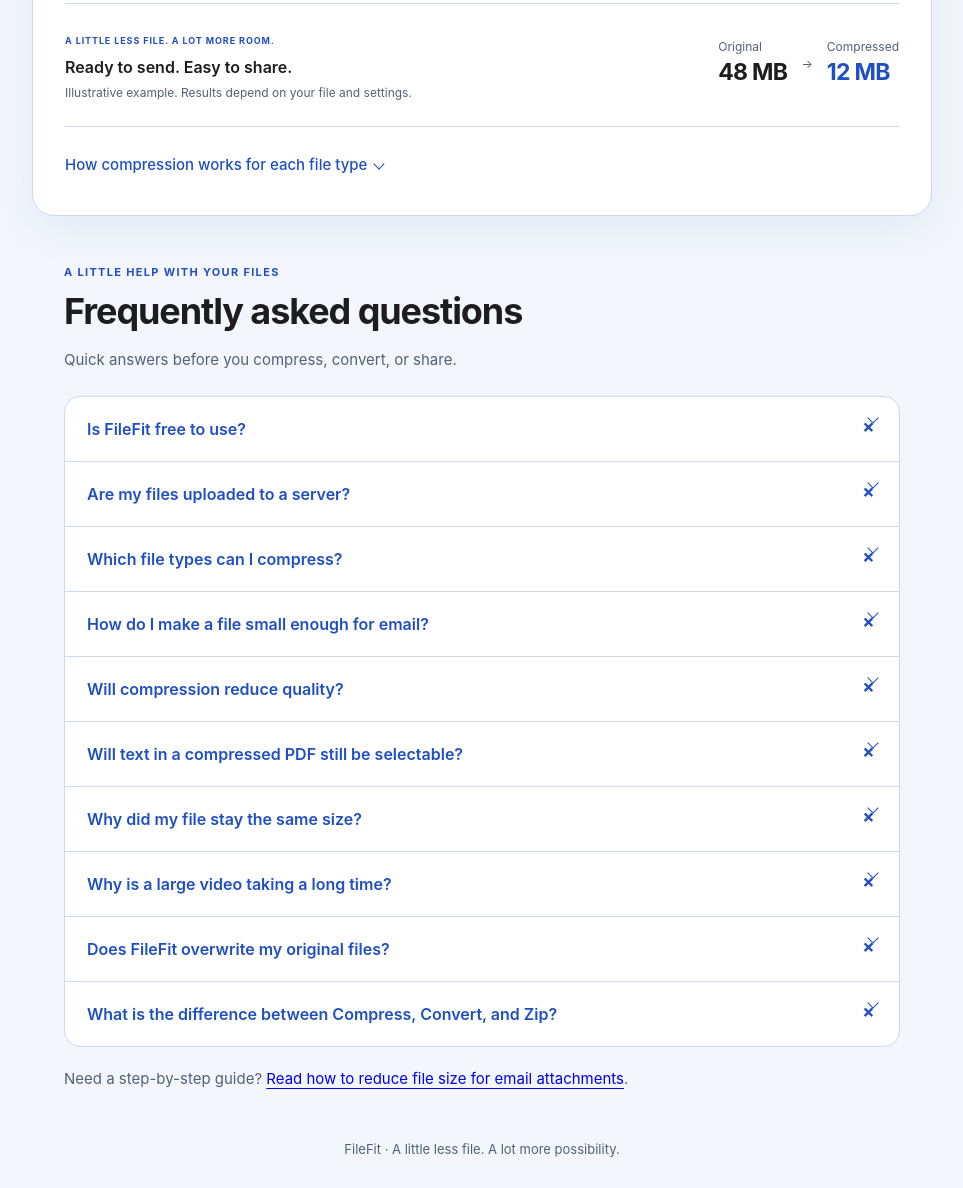
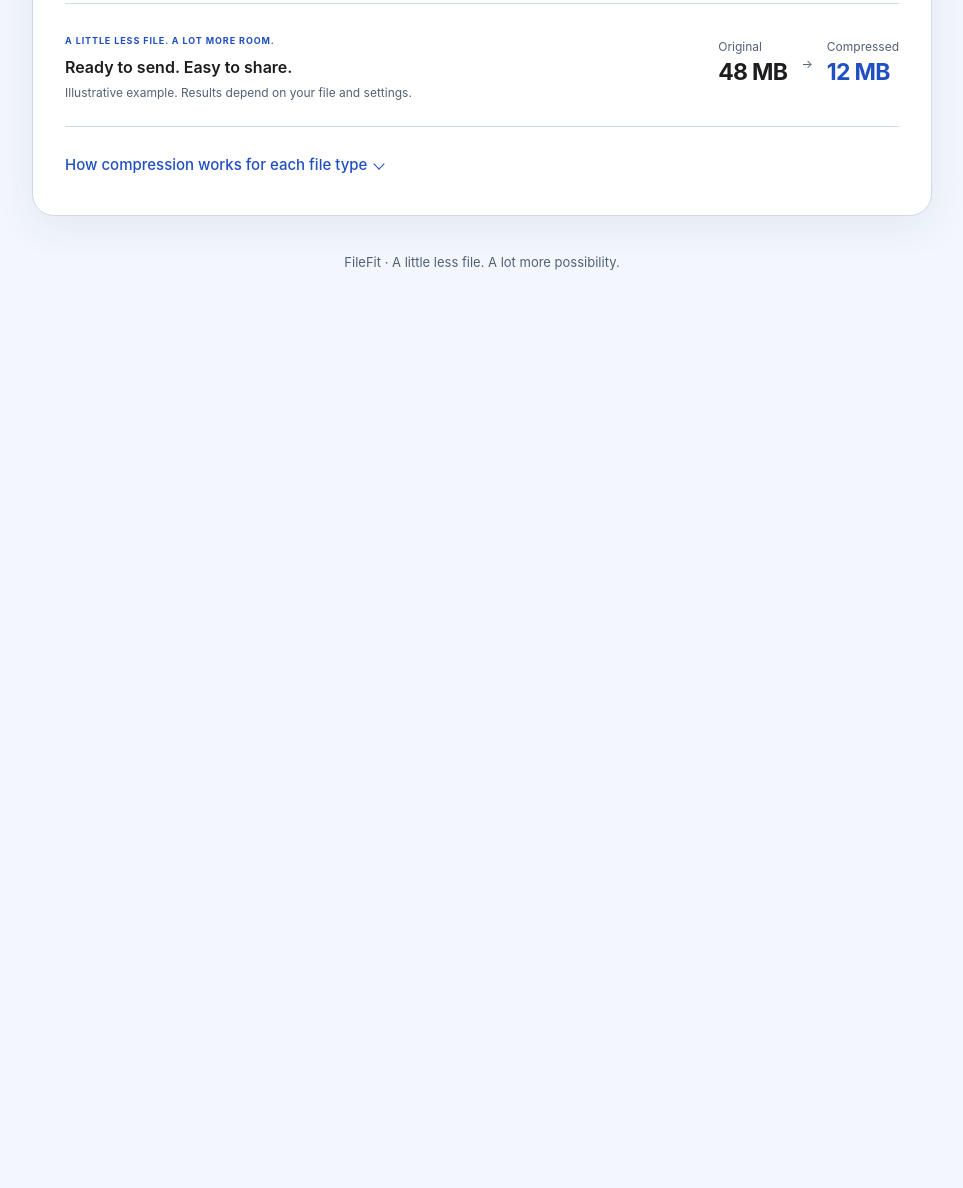
Before and after one commit to Drews1hub/File-compressor-, a website: page index.html in a window 1280 px wide. Shown: the part 1034-2222 px from the top of the page, without its empty margins (158-1121 px from the left). After the commit the page ends 1335 px from the top, so only its background shows below. Drawn offline with Linux system fonts and the light colour scheme.

Commit message:
Move homepage FAQ to standalone page and link navigation

```diff
--- a/index.html
+++ b/index.html
@@ -11,13 +11,12 @@
   <script src="vendor/jspdf.umd.min.js"></script>
   <script src="vendor/fflate.min.js"></script>
   <script type="module" src="app.js?v=20261030-chapter-resets"></script>
-  <link rel="stylesheet" href="faq.css?v=20261030">
 </head>
 <body>
   <nav class="topbar">
     <div class="topbar-inner">
       <a class="wordmark brand" href="#" aria-label="FileFit home"><span class="brand-icon" aria-hidden="true">F</span>FileFit</a>
-      <a href="#faq" class="help-link">FAQs</a>
+      <a href="faq.html" class="help-link">FAQs</a>
       <a href="blog/" class="help-link">Blog</a>
       <span class="topbar-note"><span class="privacy-dot" aria-hidden="true"></span> Private by design</span>
     </div>
@@ -361,23 +360,6 @@
   </main>
 
 
-  <section class="faq-section" id="faq" aria-labelledby="faq-heading">
-    <div class="faq-heading"><p class="faq-eyebrow">A LITTLE HELP WITH YOUR FILES</p><h2 id="faq-heading">Frequently asked questions</h2><p>Quick answers before you compress, convert, or share.</p></div>
-    <div class="faq-list">
-      <details class="faq-item"><summary>Is FileFit free to use?</summary><div class="faq-answer"><p>Yes. You can use FileFit’s compression, conversion, and file tools without creating an account.</p></div></details>
-      <details class="faq-item"><summary>Are my files uploaded to a server?</summary><div class="faq-answer"><p>FileFit processes your files in your browser on your device, rather than uploading them for processing. Some tools need to download their processing engine the first time you use them, so an internet connection may still be needed.</p></div></details>
-      <details class="faq-item"><summary>Which file types can I compress?</summary><div class="faq-answer"><p>The Compress tab handles common images, videos, audio files, PDFs, and Office documents (.docx, .pptx, and .xlsx). Text files can be split into smaller parts. Other formats may be bundled into a ZIP instead. Open “How compression works for each file type” above for the details.</p></div></details>
-      <details class="faq-item"><summary>How do I make a file small enough for email?</summary><div class="faq-answer"><p>Choose Compress, select Fit a size, and enter a target below your email service’s attachment limit. The target applies to each file separately, so check the combined size if you are attaching several files. Open the downloaded results to check their quality before sending.</p></div></details>
-      <details class="faq-item"><summary>Will compression reduce quality?</summary><div class="faq-answer"><p>It can. Images, video, and audio may lose detail as quality or resolution is reduced. Start with Light under Pick a strength, or use a larger target, and compare the result with your original. ZIP archives preserve the files inside them exactly.</p></div></details>
-      <details class="faq-item"><summary>Will text in a compressed PDF still be selectable?</summary><div class="faq-answer"><p>When FileFit compresses a PDF, it turns each page into an image and builds a new PDF. Text in that result is no longer selectable. Keep the original if you need searchable or selectable text. The PDF merge and split tools preserve existing text instead.</p></div></details>
-      <details class="faq-item"><summary>Why did my file stay the same size?</summary><div class="faq-answer"><p>In Fit a size mode, files already below your target are returned unchanged. Already-compressed files may also have little room to shrink. Try a lower target or a stronger setting if the quality tradeoff is acceptable; some settings return the original when the result would be larger.</p></div></details>
-      <details class="faq-item"><summary>Why is a large video taking a long time?</summary><div class="faq-answer"><p>Video compression runs on your device’s processor, and the first use also downloads the video engine. Processing time depends on the clip, settings, and device. Keep the tab open, try a shorter clip, or lower the maximum video resolution in More options.</p></div></details>
-      <details class="faq-item"><summary>Does FileFit overwrite my original files?</summary><div class="faq-answer"><p>No. FileFit creates results for you to download; it does not overwrite the original files you selected. Keep your originals and check the downloaded copies before deleting anything.</p></div></details>
-      <details class="faq-item"><summary>What is the difference between Compress, Convert, and Zip?</summary><div class="faq-answer"><p>Compress aims to reduce file size. Convert changes a file’s format and does not necessarily make it smaller. Zip bundles files or folders into an archive while preserving their contents, but already-compressed files may barely shrink.</p></div></details>
-    </div>
-    <p class="faq-more">Need a step-by-step guide? <a href="blog/reduce-file-size-email-attachments/">Read how to reduce file size for email attachments</a>.</p>
-  </section>
-
   <footer class="site-footer">
     <p>FileFit · A little less file. A lot more possibility.</p>
   </footer>
```
